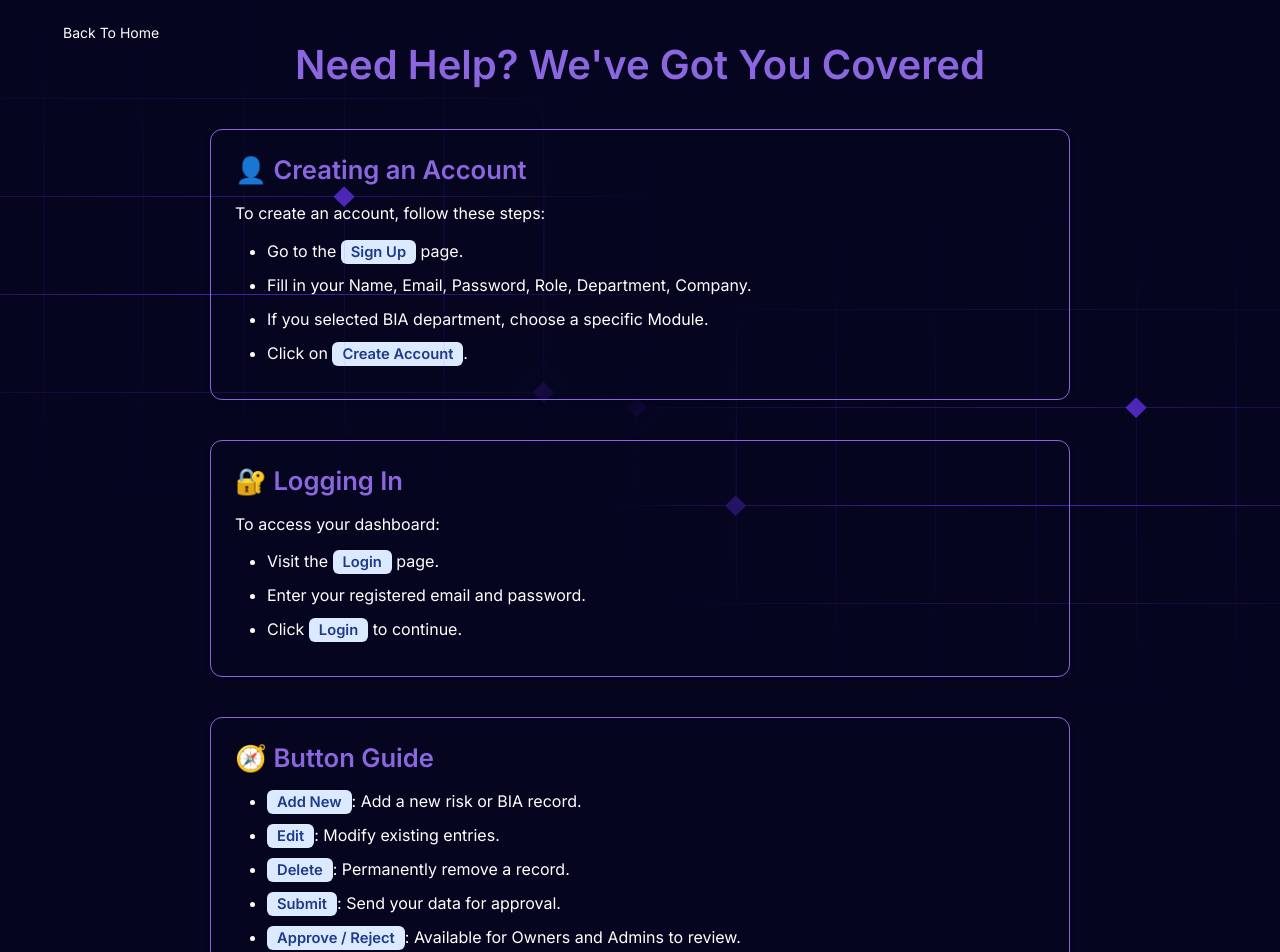
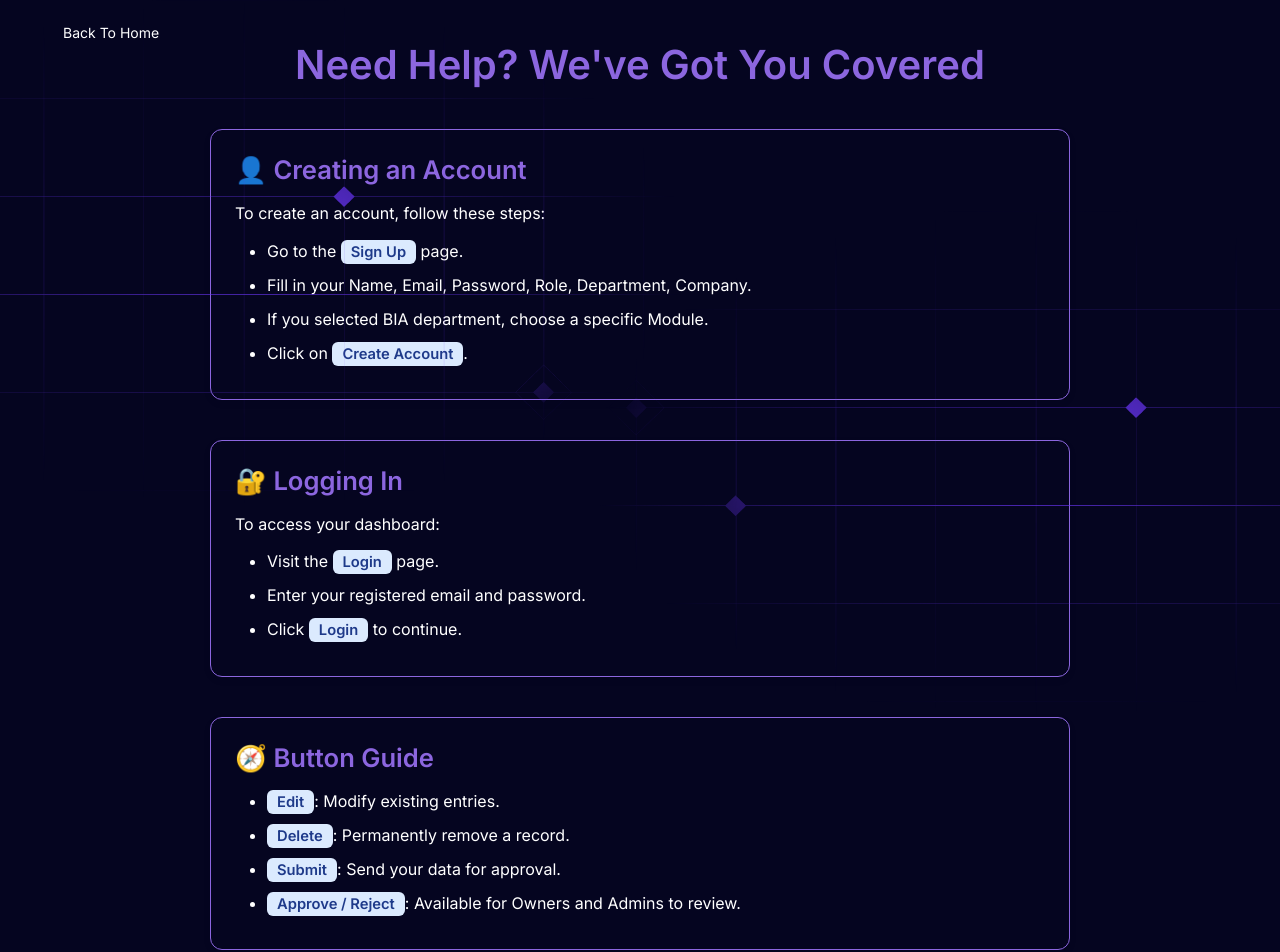
Before and after one commit to sachinjha03/faulath, a Next.js app: page /get-help in a window 1280 px wide. Shown: the top 952 px of the page. Built offline with nearby package versions, Linux system fonts and the light colour scheme; some icons are missing.

Commit message:
spelling error fixed

```diff
--- a/app/get-help/page.jsx
+++ b/app/get-help/page.jsx
@@ -40,7 +40,6 @@ export default function GetHelp() {
         <section className={styles.helpSection}>
           <h2>🧭 Button Guide</h2>
           <ul className={styles.helpList}>
-            <li><span className={styles.buttonHighlight}>Add New</span>: Add a new risk or BIA record.</li>
             <li><span className={styles.buttonHighlight}>Edit</span>: Modify existing entries.</li>
             <li><span className={styles.buttonHighlight}>Delete</span>: Permanently remove a record.</li>
             <li><span className={styles.buttonHighlight}>Submit</span>: Send your data for approval.</li>
```
